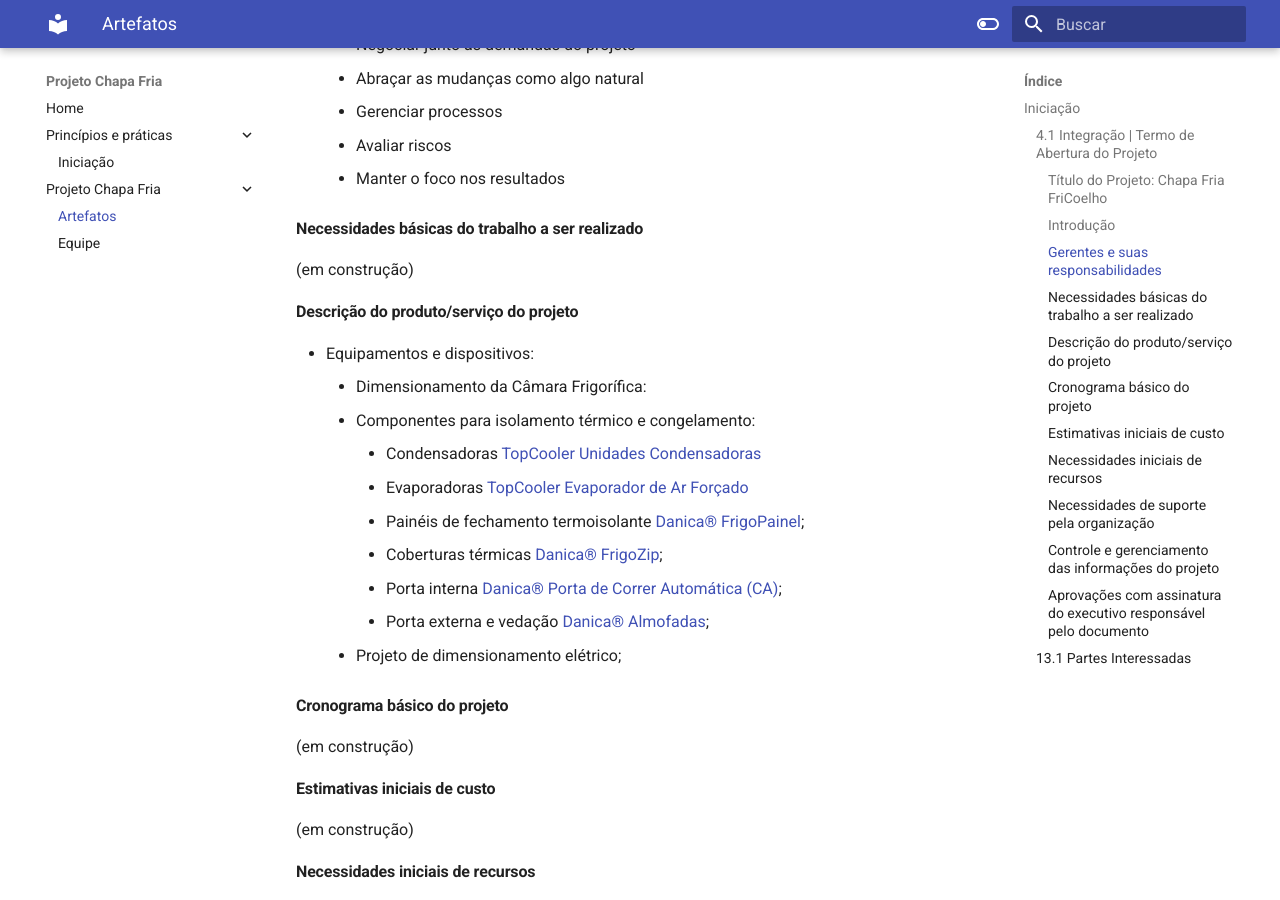
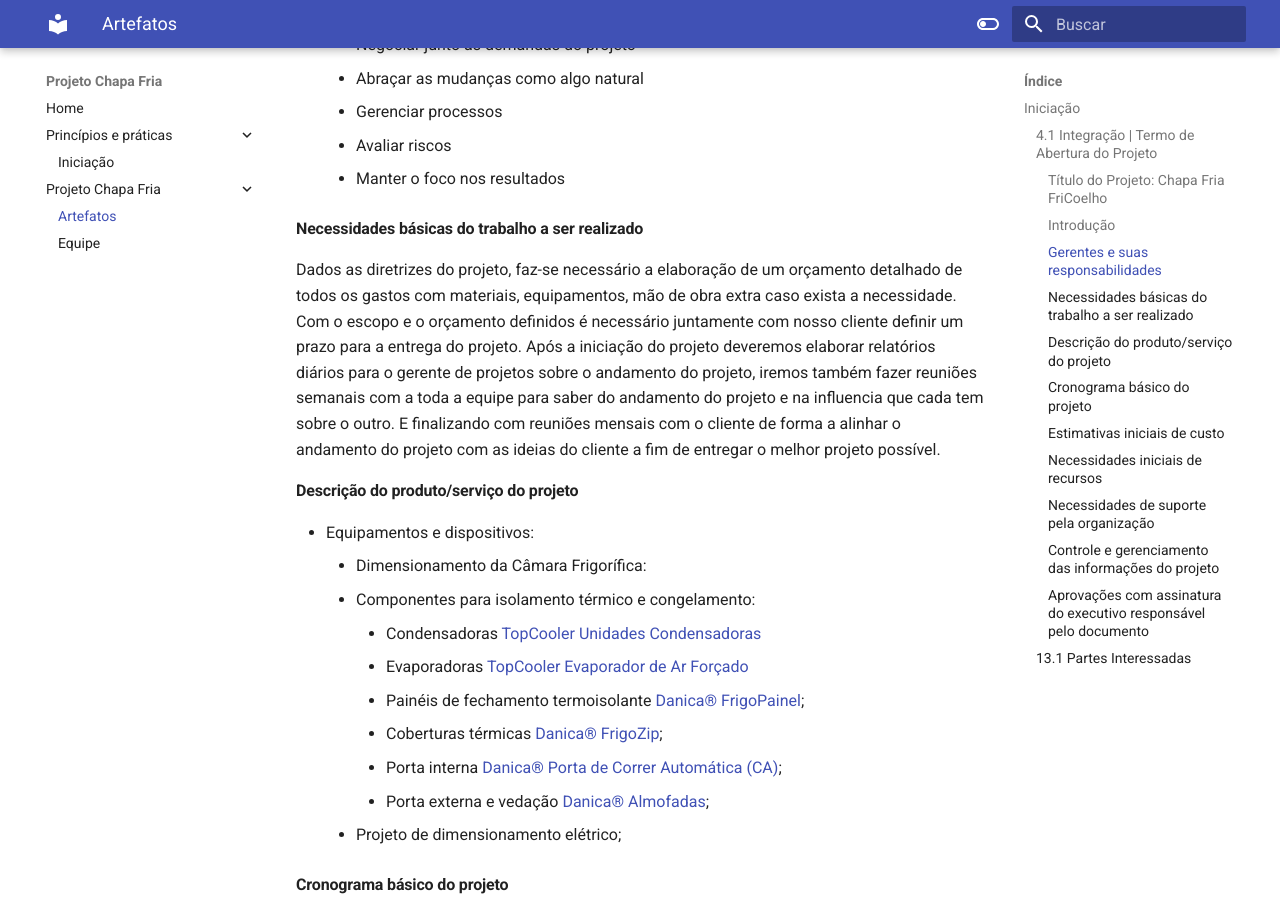
Before and after one commit to sftom/chapa-fria, an MkDocs documentation site: the page built from docs/projeto/index.md, in a window 1280 px wide and 900 px high, scrolled down 755 px. Built offline with MkDocs 1.6.1 and Material for MkDocs 9.7.7, drawn with Linux system fonts in a browser that asks for light colours.

Commit message:
projeto, necessidades básicas, by Moises Alves

```diff
--- a/docs/projeto/index.md
+++ b/docs/projeto/index.md
@@ -28,7 +28,7 @@
 
 #### Necessidades básicas do trabalho a ser realizado
 
-(em construção)
+Dados as diretrizes do projeto, faz-se necessário a elaboração de um orçamento detalhado de todos os gastos com materiais, equipamentos, mão de obra extra caso exista a necessidade. Com o escopo e o orçamento definidos é necessário juntamente com nosso cliente definir um prazo para a entrega do projeto. Após a iniciação do projeto deveremos elaborar relatórios diários para o gerente de projetos sobre o andamento do projeto, iremos também fazer reuniões semanais com a toda a equipe para saber do andamento do projeto e na influencia que cada tem sobre o outro. E finalizando com reuniões mensais com o cliente de forma a alinhar o andamento do projeto com as ideias do cliente a fim de entregar o melhor projeto possível.
 
 #### Descrição do produto/serviço do projeto
 
```
